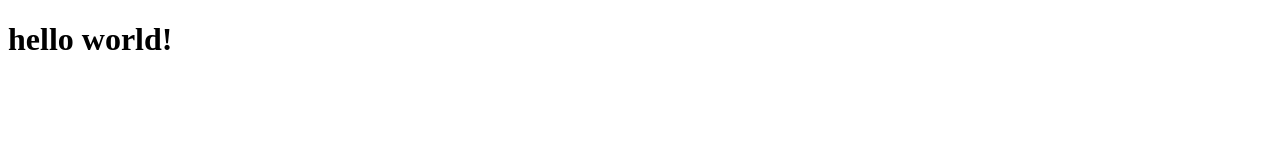
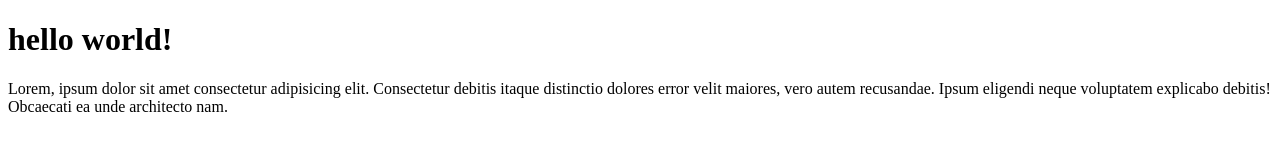
Before and after one commit to muklisaprilian/ma-project, a plain HTML site: page index.html in a window 1280 px wide. Drawn offline with Linux system fonts and the light colour scheme.

Commit message:
menambahkan paragraf

```diff
--- a/index.html
+++ b/index.html
@@ -8,5 +8,6 @@
 </head>
 <body>
     <h1>hello world!</h1>
+    <p>Lorem, ipsum dolor sit amet consectetur adipisicing elit. Consectetur debitis itaque distinctio dolores error velit maiores, vero autem recusandae. Ipsum eligendi neque voluptatem explicabo debitis! Obcaecati ea unde architecto nam.</p>
 </body>
 </html>
```
